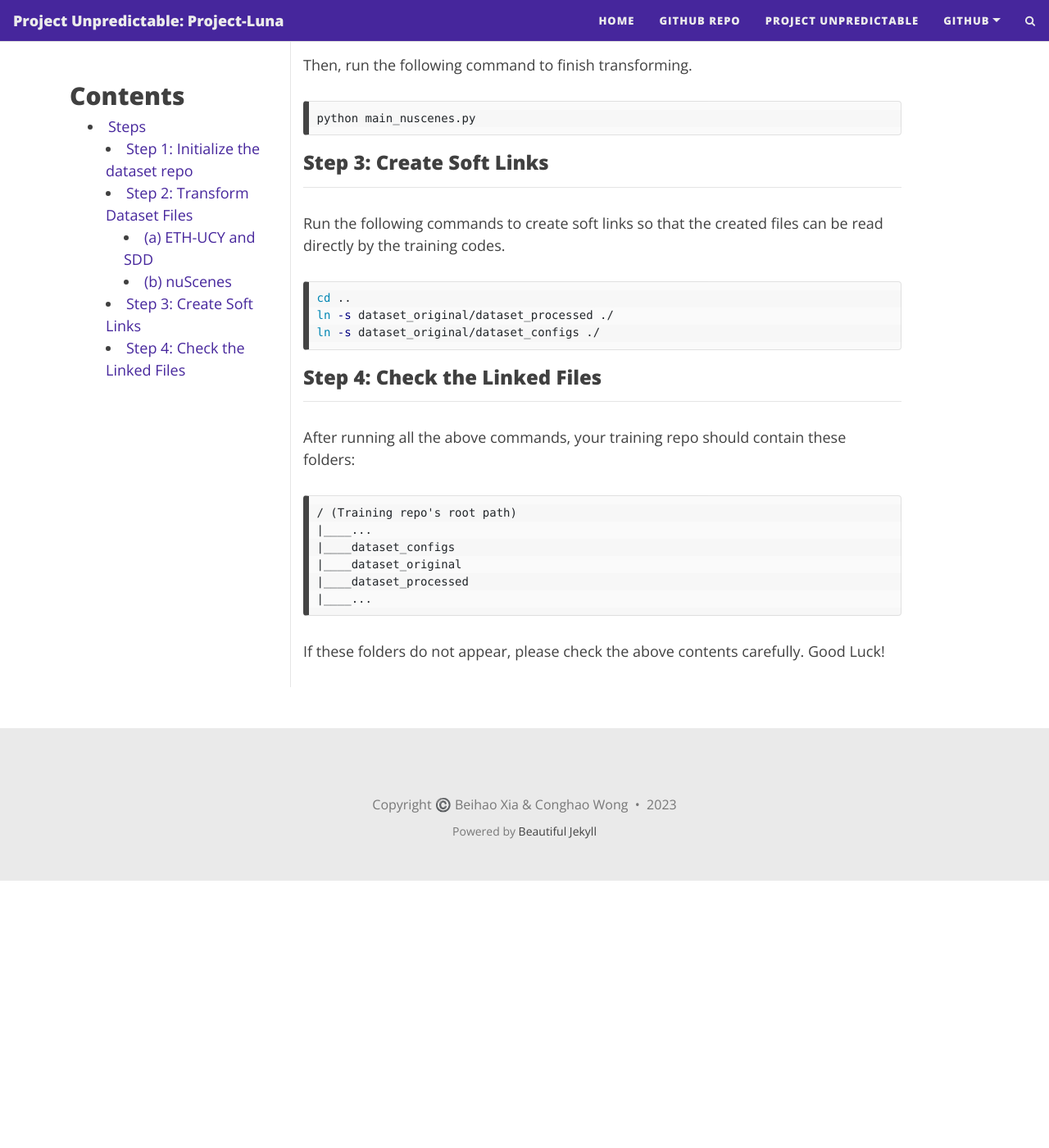
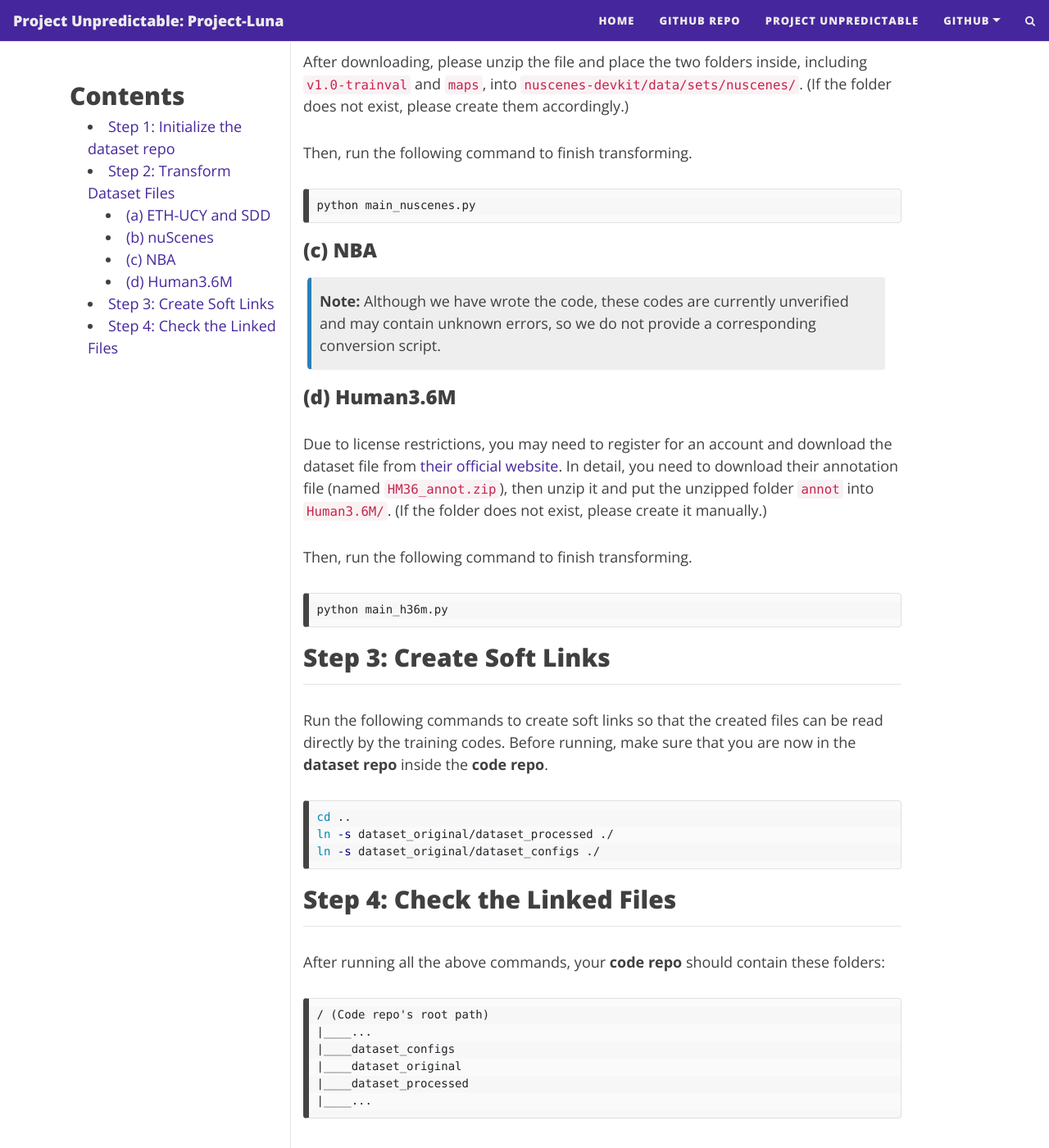
Before and after one commit to cocoon2wong/Project-Luna, a Jekyll site: the page built from howToUse.md, in a window 1280 px wide and 1400 px high, scrolled down 1968 px. Shown: the whole window at 82% size. Built offline with Jekyll 4.4.1, drawn with Linux system fonts in a browser that asks for light colours; nearby versions of some CDN libraries; comment, search, counter and statistics services are not loaded; before the commit the page ends 3042 px from its top, so only the background shows below that; some of the changed text lies outside the part shown.

Commit message:
update human3.6M

````diff
--- a/howToUse.md
+++ b/howToUse.md
@@ -7,30 +7,32 @@ title: Steps to Initialize Dataset Files
  * @Author: Conghao Wong
  * @Date: 2023-03-21 17:52:21
  * @LastEditors: Conghao Wong
- * @LastEditTime: 2023-04-13 14:09:43
+ * @LastEditTime: 2023-04-26 17:08:14
  * @Description: file content
  * @Github: https://cocoon2wong.github.io
  * Copyright 2023 Conghao Wong, All Rights Reserved.
 -->
 
 Since the code in this repository does not contain dataset files, you need to execute some of the following commands before you run the code for the first time, otherwise the program will not run correctly.
-These commands only need to be executed once for each code repo.
+These commands only need to be executed once for each **code repo**.
 
-## Steps
+{: .box-warning}
+**Warning:** This *dataset repo* plays as a `submodule` in the prediction model's *code repo*.
+Before executing the operations, make sure you have navigated to the correct repo's folder.
 
-### Step 1: Initialize the dataset repo
+## Step 1: Initialize the dataset repo
 
 ---
 
 As this repository contains only codes, you may need to download the original dataset files first.
 
-1. If you have cloned the code repository with `git clone` command, you can initialize the dataset files by the following command:
+1. If you have cloned the **code repository** with `git clone` command, you can initialize the dataset files in the **code repo** by the following command:
 
     ```bash
     git submodule update --init --recursive
     ```
 
-2. Or you can just download this dataset repo [here](https://github.com/cocoon2wong/Project-Luna), rename it into `dataset_original` and put it into the root path of the code repo.
+2. Or you can just [download](https://github.com/cocoon2wong/Project-Luna) this **dataset repo**, rename it into `dataset_original` and put it into the root path of the **code repo**.
     (For example, `Vertial/dataset_original`.)
     After downloading, you still need to initialize the dataset repo by running
 
@@ -38,26 +40,26 @@ As this repository contains only codes, you may need to download the original da
     git submodule update --init --recursive
     ```
 
-After initializing, navigate to the root path of the *dataset repo*:
+After initializing, navigate to the root path of the **dataset repo** from the **code repo**:
 
 ```bash
 cd dataset_original
 ```
 
-### Step 2: Transform Dataset Files
+## Step 2: Transform Dataset Files
 
 ---
 
 Different researchers have built different read and use APIs for different datasets.
 In order for these different dataset files to be used in our training structure, you need to run the following commands to transform them.
 
-{: .box-note}
-**Note:** Make sure you have navigated to the root path of the dataset repo before running the following steps.
+{: .box-warning}
+**Warning:** Make sure you have navigated to the root path of the **dataset repo** inside the **code repo** before running the following steps.
 
 {: .box-note}
-**Note:** For dataset split and settings, please refer to [HERE](/Project-Luna/notes).
+**Note:** For dataset split and settings, please refer to [HERE](../notes).
 
-#### (a) ETH-UCY and SDD
+### (a) ETH-UCY and SDD
 
 Dataset files of ETH-UCY benchmark and Stanford Drone Dataset have been uploaded to our [dataset repo](https://github.com/cocoon2wong/Project-Luna).
 You can run the following command to transform them easily:
@@ -66,7 +68,7 @@ You can run the following command to transform them easily:
 python main_ethucysdd.py
 ```
 
-#### (b) nuScenes
+### (b) nuScenes
 
 Researchers of the nuScenes dataset have provide a complete set of python user interfaces for using their dataset files.
 Due to the file size limit, you may need to first head over to [their home page](https://nuscenes.org/nuscenes) to download the full dataset file (full dataset, v1.0).
@@ -80,11 +82,29 @@ Then, run the following command to finish transforming.
 python main_nuscenes.py
 ```
 
-### Step 3: Create Soft Links
+### (c) NBA
+
+{: .box-note}
+**Note:** Although we have wrote the code, these codes are currently unverified and may contain unknown errors, so we do not provide a corresponding conversion script.
+
+### (d) Human3.6M
+
+Due to license restrictions, you may need to register for an account and download the dataset file from [their official website](http://vision.imar.ro/human3.6m/description.php).
+In detail, you need to download their annotation file (named `HM36_annot.zip`), then unzip it and put the unzipped folder `annot` into `Human3.6M/`.
+(If the folder does not exist, please create it manually.)
+
+Then, run the following command to finish transforming.
+
+```bash
+python main_h36m.py
+```
+
+## Step 3: Create Soft Links
 
 ---
 
 Run the following commands to create soft links so that the created files can be read directly by the training codes.
+Before running, make sure that you are now in the **dataset repo** inside the **code repo**.
 
 ```bash
 cd ..
@@ -92,14 +112,14 @@ ln -s dataset_original/dataset_processed ./
 ln -s dataset_original/dataset_configs ./
 ```
 
-### Step 4: Check the Linked Files
+## Step 4: Check the Linked Files
 
 ---
 
-After running all the above commands, your training repo should contain these folders:
+After running all the above commands, your **code repo** should contain these folders:
 
 ```
-/ (Training repo's root path)
+/ (Code repo's root path)
 |____...
 |____dataset_configs
 |____dataset_original
````
Also changed, not shown: index.md (+31 -1 lines), notes.md (+9 -1 lines).
